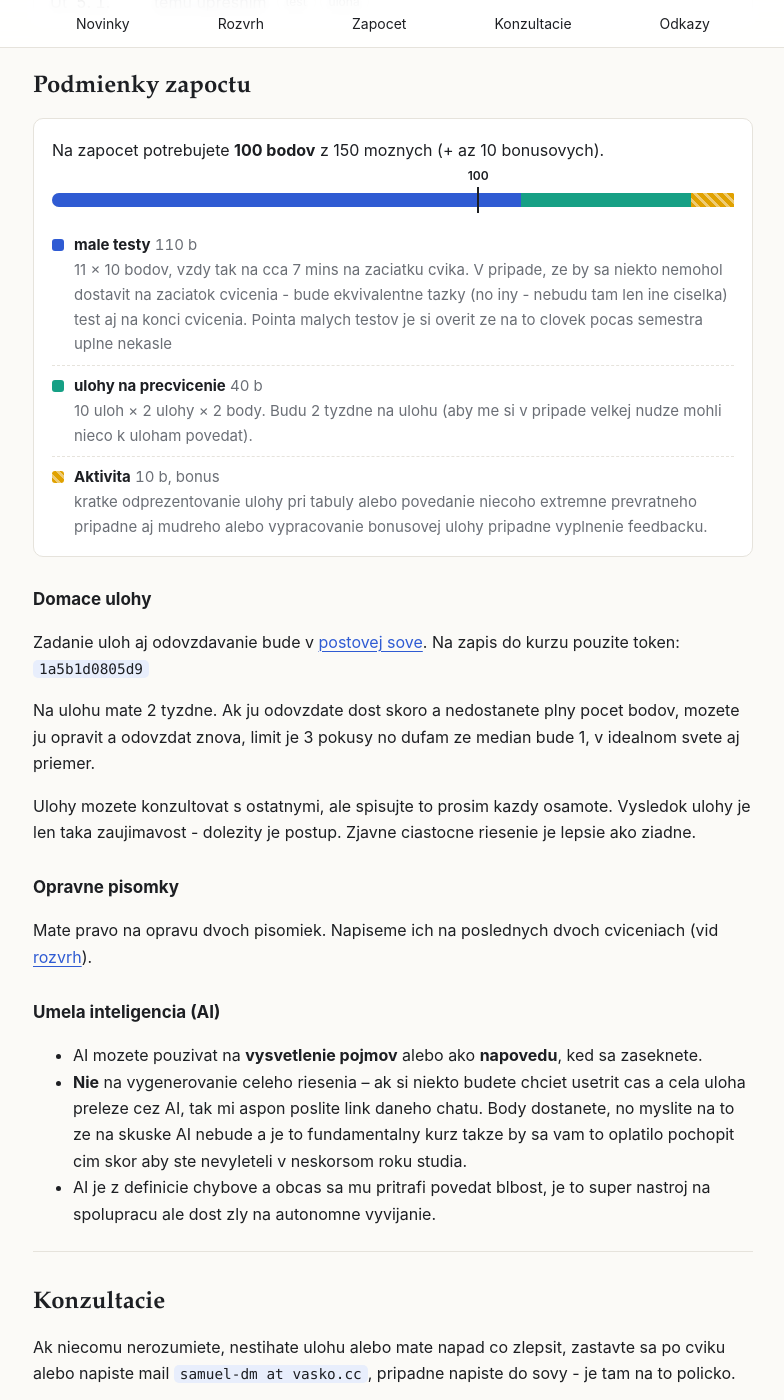
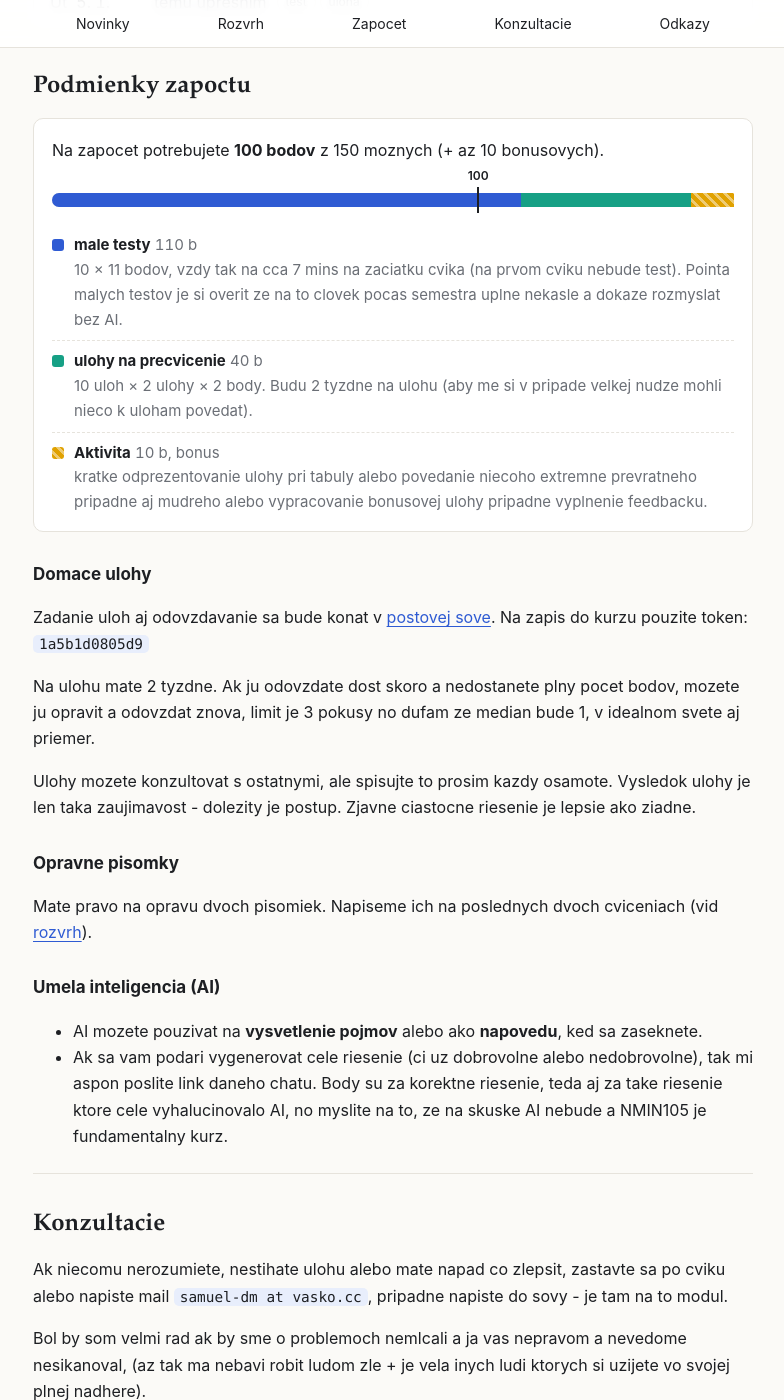
Before and after one commit to samek571/dm, a Jekyll site: the page built from index.md, in a window 1280 px wide and 1400 px high, scrolled down 1176 px. Shown: the whole window, without its empty margins (247-1031 px from the left). Built offline with Jekyll 4.4.1, drawn with Linux system fonts in a browser that asks for light colours; some of the changed text lies outside the part shown.

Commit message:
fix of 1st tutorial

```diff
--- a/_data/course.yml
+++ b/_data/course.yml
@@ -10,10 +10,10 @@ teacher: "Samuel Vaško"
 email: "samuel-dm at vasko.cc"
 
 lecture:
-  name: "Jiří Fiala"
+  name: "prof. Jiří Fiala"
   mail: "fiala at kam.mff.cuni.cz"
   url: "https://kam.mff.cuni.cz/~fiala/DM/"
 
 submissions:
   name: "Sova"
-  url: "https://TODO.cz"
+  url: "https://owl.mff.cuni.cz/c/zs2627/26aNMIN105x07/"
--- a/_data/grading.yml
+++ b/_data/grading.yml
@@ -3,7 +3,7 @@ pass: 100
 items:
   - name: "male testy"
     points: 110
-    detail: "11 × 10 bodov, vzdy tak na cca 7 mins na zaciatku cvika. V pripade, ze by sa niekto nemohol dostavit na zaciatok cvicenia - bude ekvivalentne tazky (no iny - nebudu tam len ine ciselka) test aj na konci cvicenia. Pointa malych testov je si overit ze na to clovek pocas semestra uplne nekasle"
+    detail: "10 × 11 bodov, vzdy tak na cca 7 mins na zaciatku cvika (na prvom cviku nebude test). Pointa malych testov je si overit ze na to clovek pocas semestra uplne nekasle a dokaze rozmyslat bez AI."
   - name: "ulohy na precvicenie"
     points: 40
     detail: "10 uloh × 2 ulohy × 2 body. Budu 2 tyzdne na ulohu (aby me si v pripade velkej nudze mohli nieco k uloham povedat)."
--- a/index.md
+++ b/index.md
@@ -14,7 +14,7 @@ layout: default
 
 ### Domace ulohy
 
-Zadanie uloh aj odovzdavanie bude v [postovej sove](https://owl.mff.cuni.cz/c/zs2627/26aNMIN105x07/). Na zapis do kurzu pouzite token: `1a5b1d0805d9`
+Zadanie uloh aj odovzdavanie sa bude konat v [postovej sove](https://owl.mff.cuni.cz/c/zs2627/26aNMIN105x07/). Na zapis do kurzu pouzite token: `1a5b1d0805d9`
 
 Na ulohu mate 2 tyzdne. Ak ju odovzdate dost skoro a nedostanete plny pocet bodov, mozete ju opravit a odovzdat znova, limit je 3 pokusy no dufam ze median bude 1, v idealnom svete aj priemer.
 
@@ -27,8 +27,7 @@ Mate pravo na opravu dvoch pisomiek. Napiseme ich na poslednych dvoch cviceniach
 ### Umela inteligencia (AI)
 
 - AI mozete pouzivat na **vysvetlenie pojmov** alebo ako **napovedu**, ked sa zaseknete.
-- **Nie** na vygenerovanie celeho riesenia – ak si niekto budete chciet usetrit cas a cela uloha preleze cez AI, tak mi aspon poslite link daneho chatu. Body dostanete, no myslite na to ze na skuske AI nebude a je to fundamentalny kurz takze by sa vam to oplatilo pochopit cim skor aby ste nevyleteli v neskorsom roku studia.
-- AI je z definicie chybove a obcas sa mu pritrafi povedat blbost, je to super nastroj na spolupracu ale dost zly na autonomne vyvijanie.
+- Ak sa vam podari vygenerovat cele riesenie (ci uz dobrovolne alebo nedobrovolne), tak mi aspon poslite link daneho chatu. Body su za korektne riesenie, teda aj za take riesenie ktore cele vyhalucinovalo AI, no myslite na to, ze na skuske AI nebude a NMIN105 je fundamentalny kurz.
 
 </section>
 
@@ -36,9 +35,9 @@ Mate pravo na opravu dvoch pisomiek. Napiseme ich na poslednych dvoch cviceniach
 
 ## Konzultacie
 
-Ak niecomu nerozumiete, nestihate ulohu alebo mate napad co zlepsit, zastavte sa po cviku alebo napiste mail `samuel-dm at vasko.cc`, pripadne napiste do sovy - je tam na to policko.
+Ak niecomu nerozumiete, nestihate ulohu alebo mate napad co zlepsit, zastavte sa po cviku alebo napiste mail `samuel-dm at vasko.cc`, pripadne napiste do sovy - je tam na to modul.
 
-Bol by som velmi nerad ak by sme o problemoch mlcali a ja vas nepravom a nevedome sikanoval, (az tak ma nebavi robit ludom zle + je vela inych ludi ktorych si uzijete vo svojej plnej nadhere).
+Bol by som velmi rad ak by sme o problemoch nemlcali a ja vas nepravom a nevedome nesikanoval, (az tak ma nebavi robit ludom zle + je vela inych ludi ktorych si uzijete vo svojej plnej nadhere).
 
 </section>
 
```
Also changed, not shown: 1 other file.
